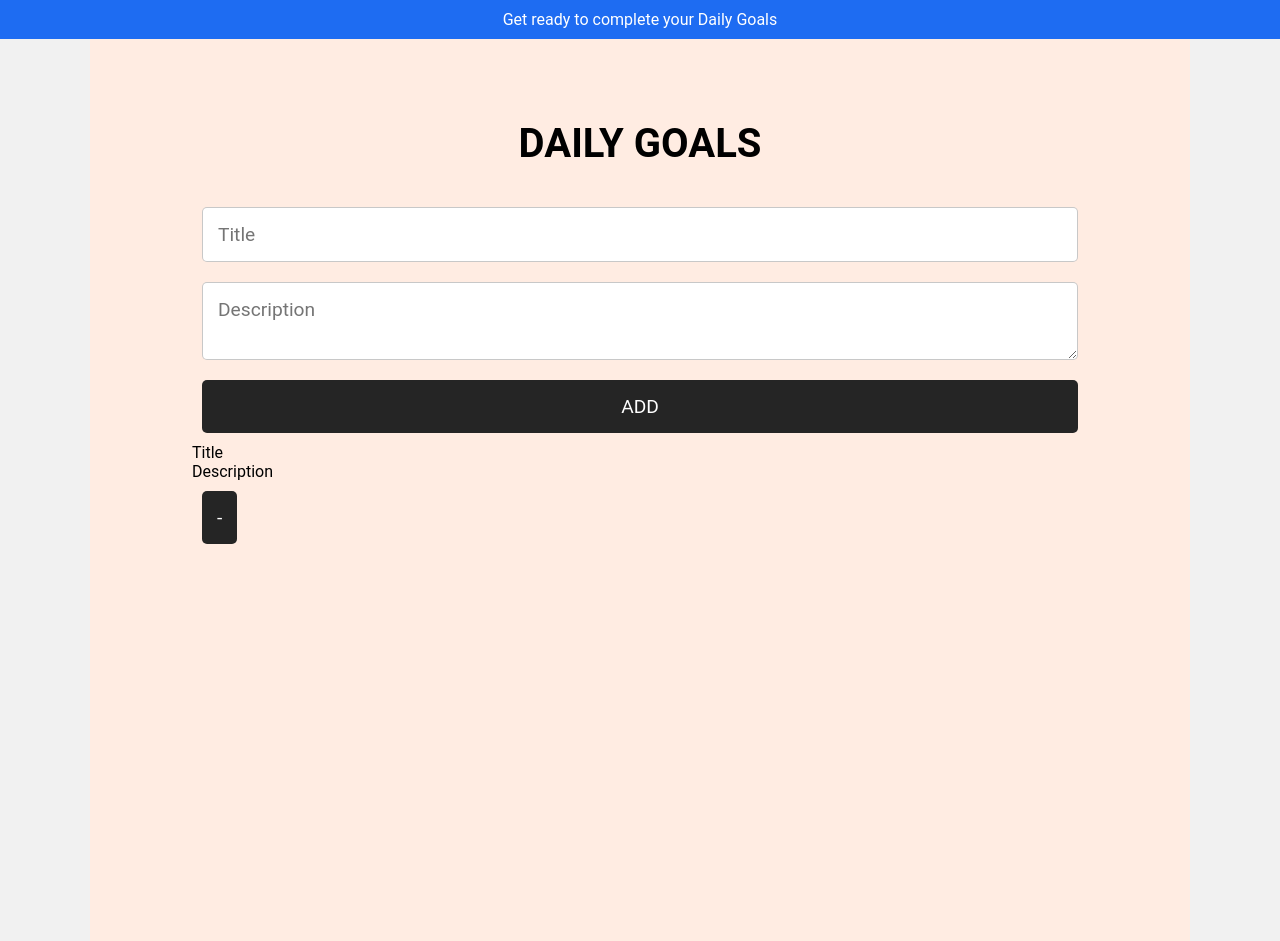
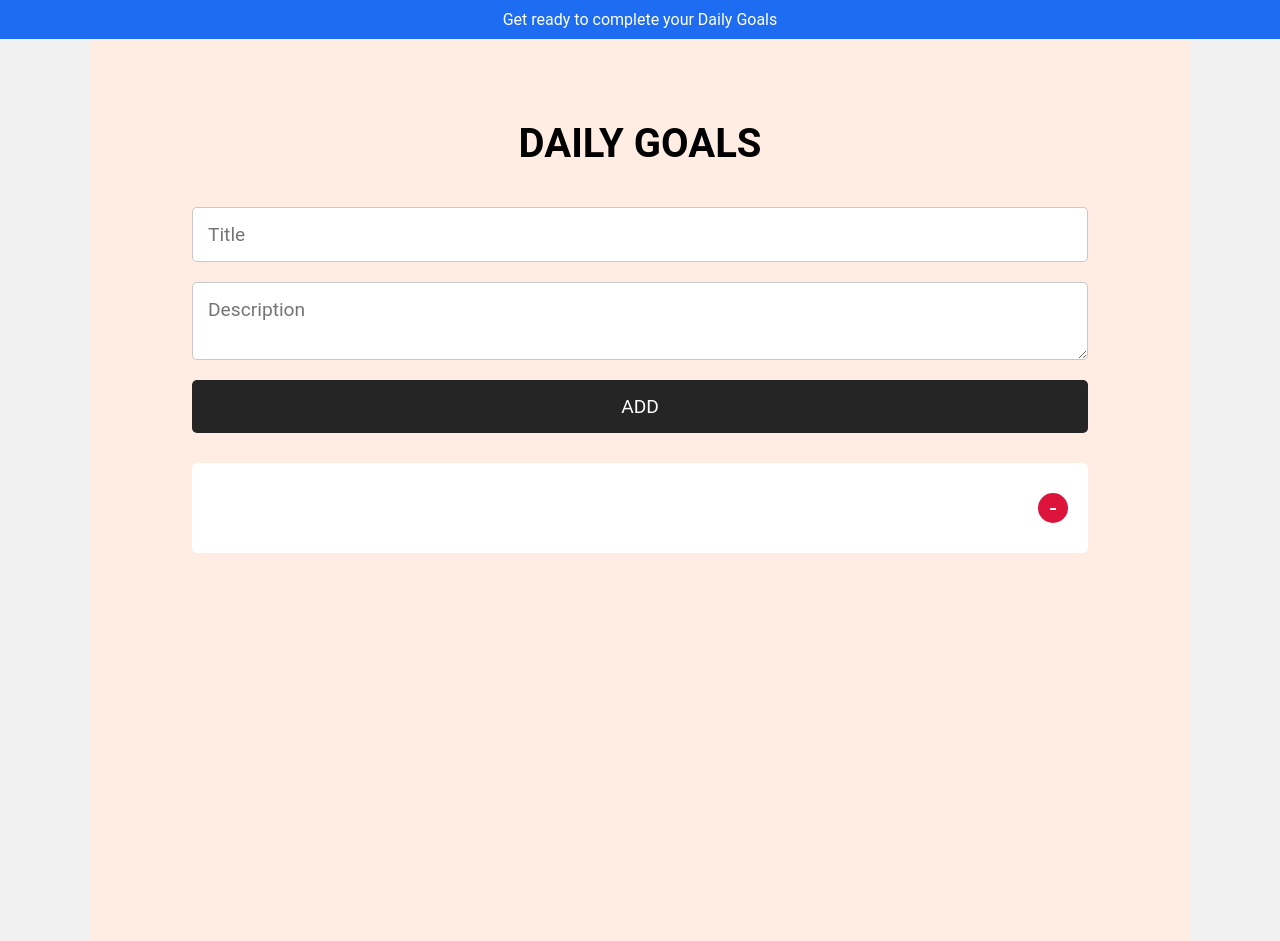
Before and after one commit to RupeshPradhan33/todo_list, a React (Create React App) app: page / in a window 1280 px wide. Built offline with nearby package versions, Linux system fonts and the light colour scheme.

Commit message:
Form pasrts are in process

```diff
--- a/src/App.css
+++ b/src/App.css
@@ -1,7 +1,7 @@
 * {
-  margin:0%;
-  padding: 0%;
-   font-family: "Roboto", sans-serif;
+    margin: 0%;
+    padding: 0%;
+    font-family: "Roboto", sans-serif;
 }
 
 @import url('https://fonts.googleapis.com/css2?family=Open+Sans:ital,wght@0,300..800;1,300..800&family=Roboto:ital,wght@0,100..900;1,100..900&display=swap');
@@ -26,20 +26,22 @@ body {
     min-height: 100vh;
 }
 
-.container > form {
+.container>form {
     display: flex;
     flex-direction: column;
 }
 
-.container > h1 {
+.container>h1 {
     text-align: center;
     margin: 30px;
     font-size: 2.5rem;
 }
 
-input,textarea,button {
+input,
+textarea,
+button {
     padding: 15px;
-    margin: 10px;
+    margin: 10px 0px;
     border-radius: 5px;
     border: 1px solid rgba(0, 0, 0, 0.214);
     font-size: 1.2rem;
@@ -51,3 +53,39 @@ button {
     color: white;
     cursor: pointer;
 }
+
+
+
+.task {
+    display: flex;
+    align-items: center;
+    background-color: white;
+    padding: 20px;
+    border-radius: 5px;
+    margin: 20px 0;
+}
+
+.task>div {
+    width: 100%;
+}
+
+.task span {
+    color: rgb(0, 0, 0.673);
+}
+
+.task button {
+    border-radius: 100%;
+
+    width: 30px;
+    height: 30px;
+    font-size: 1.6rem;
+    background-color: crimson;
+    display: flex;
+    justify-content: center;
+    align-items: center;
+}
+
+
+.task button:hover {
+    background-color: red;
+}
--- a/src/components/Header.js
+++ b/src/components/Header.js
@@ -5,5 +5,4 @@ const Header = () => {
     <nav>Get ready to complete your Daily Goals</nav>
   )
 }
-
-export default Header
+export default Header;
--- a/src/components/Task.jsx
+++ b/src/components/Task.jsx
@@ -1,12 +1,12 @@
 import React from 'react';
 
-const Task =() =>{
+const Task =({title, description}) =>{
   return(
     <div className='task'>
 
     <div>
-    <p>Title</p>
-    <span>Description</span>
+    <p>{title}</p>
+    <span>{description}</span>
     </div>
 
     <button>-</button>
```
